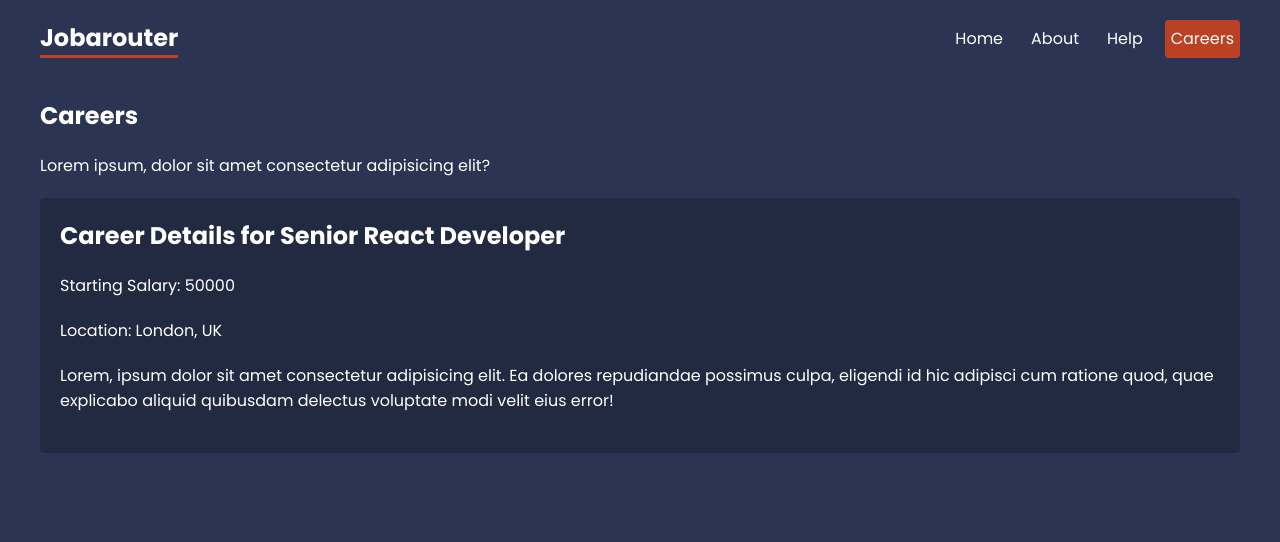
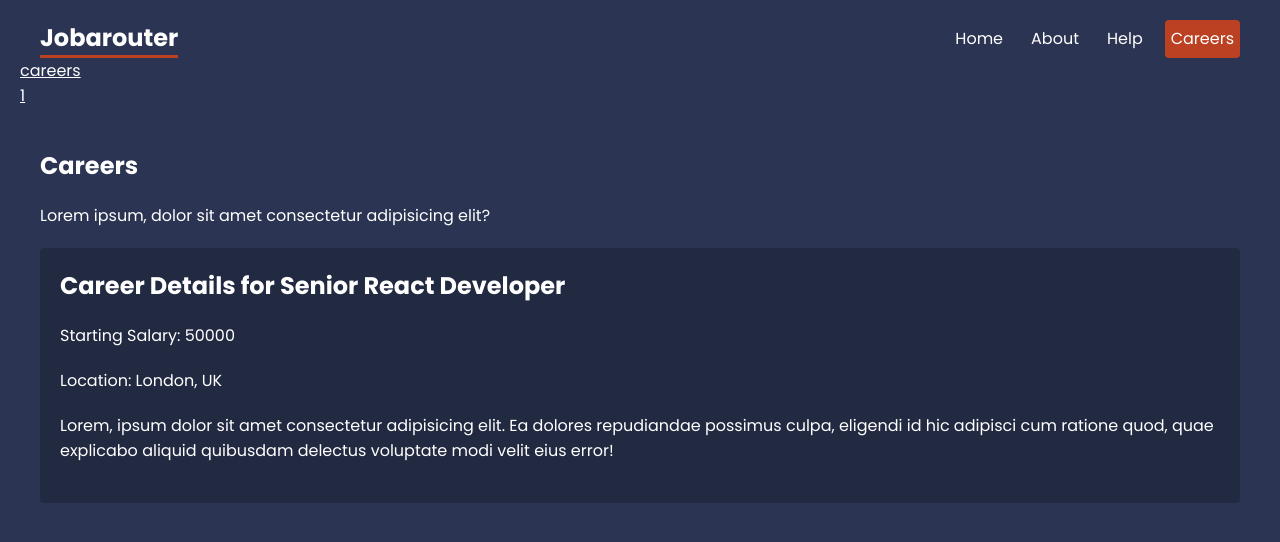
Before and after one commit to TheSh4h/React-Router-Learning, a React (Create React App) app: page /careers/1 in a window 1280 px wide. Shown: the top 542 px of the page. Built offline with nearby package versions, Linux system fonts and the light colour scheme; data requests are answered from the project's data file.

Commit message:
lec 9 done

```diff
--- /dev/null
+++ b/src/components/Breadcrumbs.js
@@ -0,0 +1,27 @@
+import { Link, useLocation } from "react-router-dom";
+
+const Breadcrumbs = () => {
+    const location = useLocation();
+
+    let currentLink = '';
+
+    const crumbs = location.pathname.split('/')
+        .filter(crumb => crumb !== '')
+        .map(crumb => {
+            currentLink += `/${crumb}`;
+
+            return (
+                <div className="crumb" key={crumb}>
+                    <Link to={currentLink}>{crumb}</Link>
+                </div>
+            )
+        })
+
+    return (
+        <div className="breadcrumbs">
+            {crumbs}
+        </div>
+     );
+}
+
+export default Breadcrumbs;
--- a/src/layouts/RootLayout.js
+++ b/src/layouts/RootLayout.js
@@ -1,4 +1,6 @@
 import { NavLink, Outlet } from "react-router-dom";
+import Breadcrumbs from "../components/Breadcrumbs";
+
 const RootLayout = () => {
     return (
         <div className="root-layout" >
@@ -10,6 +12,7 @@
                 <NavLink to="help">Help</NavLink>
                 <NavLink to="careers">Careers</NavLink>
                 </nav>
+                <Breadcrumbs />
             </header>
 
             <main>
```
